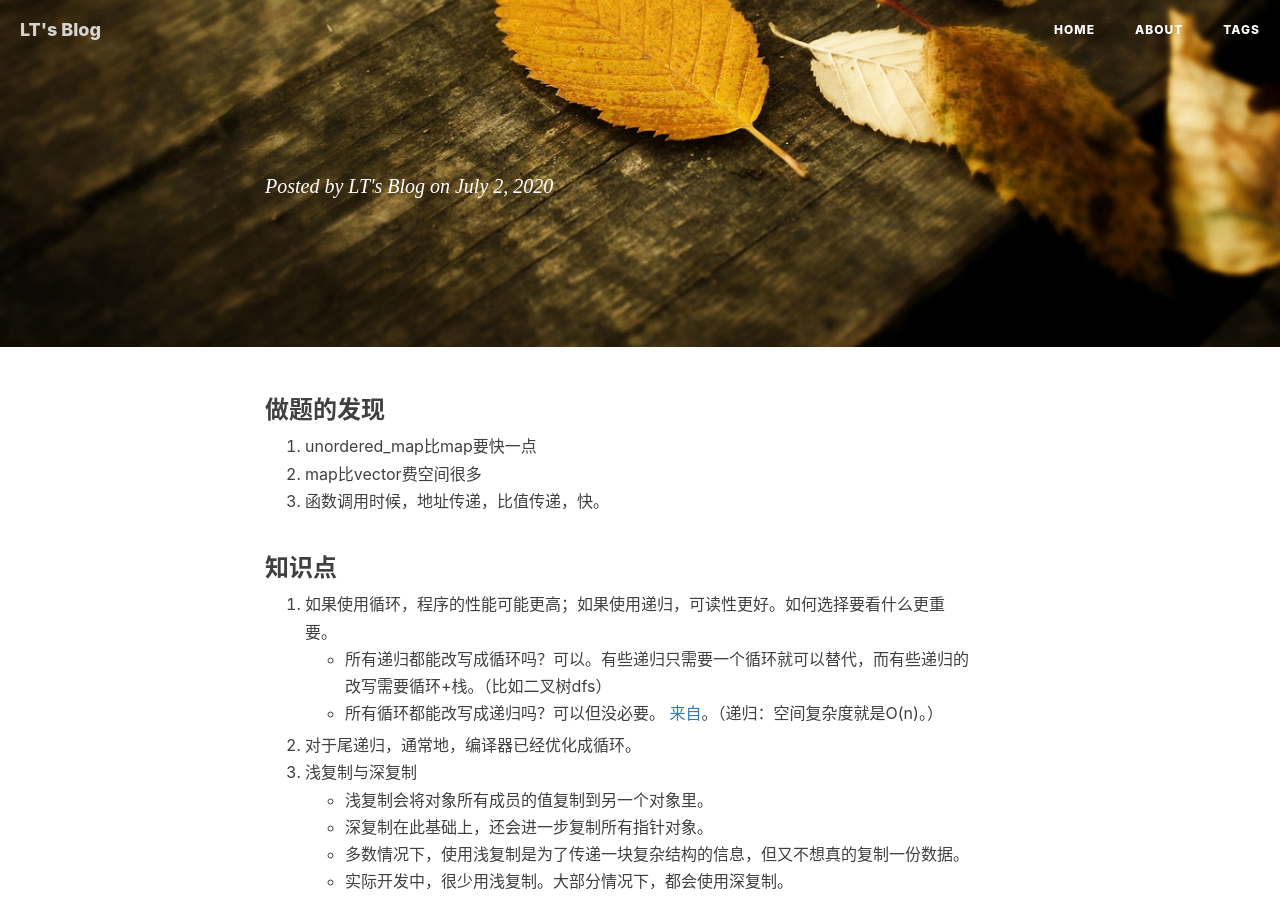
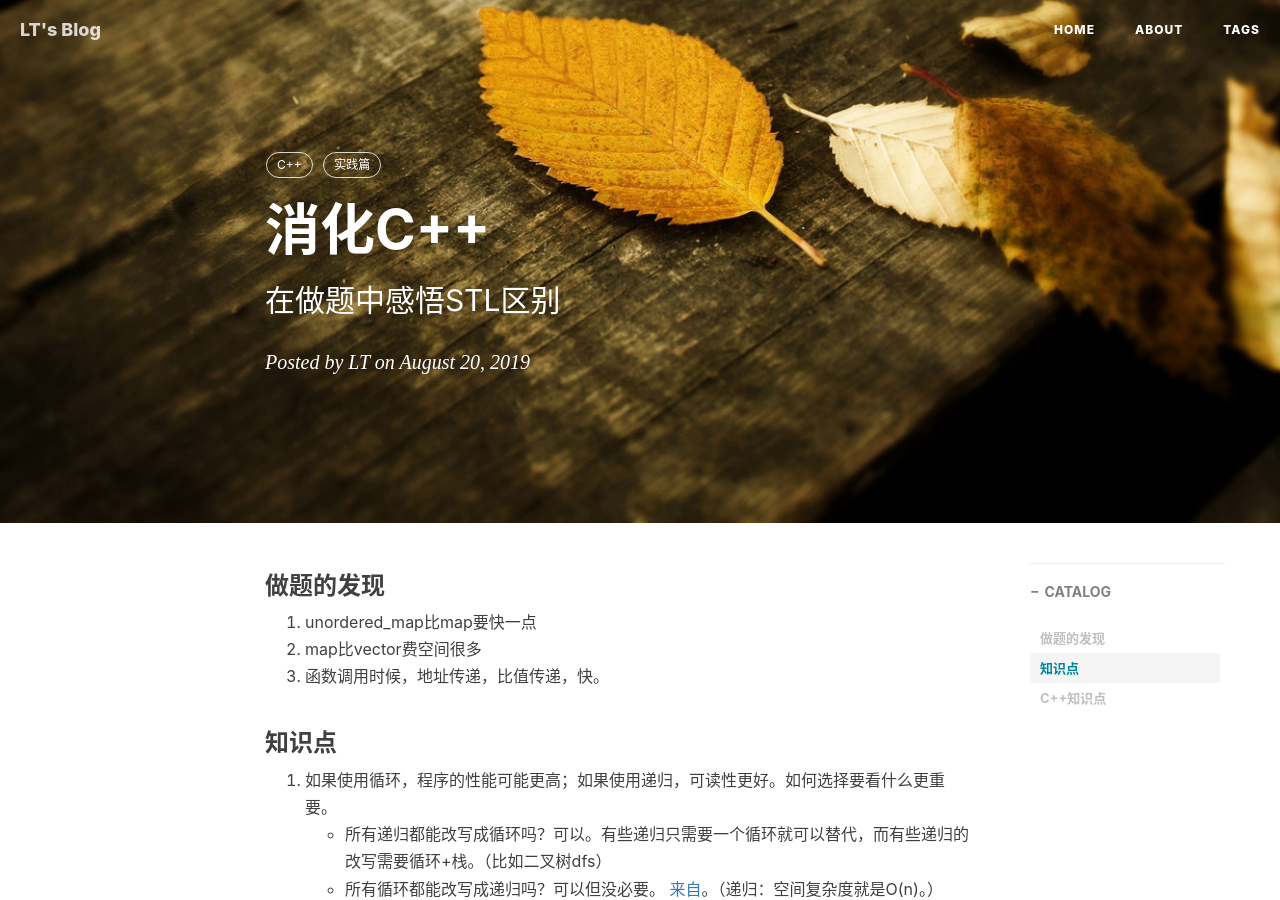
Before and after one commit to LeeeLiu/leeeliu.github.io, a Jekyll site: the page built from _posts/2019-08-20-C++知识点.md, in a window 1280 px wide and 900 px high. Built offline with Jekyll 4.4.1, drawn with Linux system fonts in a browser that asks for light colours; nearby versions of some CDN libraries; our own code applies the rules of GitHub Pages for plain Markdown files; comment, search, counter and statistics services are not loaded.

Commit message:
workDiary2blog

```diff
--- a/_posts/2019-08-20-C++知识点.md
+++ b/_posts/2019-08-20-C++知识点.md
@@ -1,8 +1,8 @@
 ---
 layout:     post
-title:      ?
-subtitle:   ？
-date:       ?
+title:      消化C++
+subtitle:   在做题中感悟STL区别
+date:       2019-08-20
 author:     LT
 header-img:
 catalog: true
```
Also changed, not shown: _posts/2019-09-15-linux常用操作.md (+1 -1 lines).
